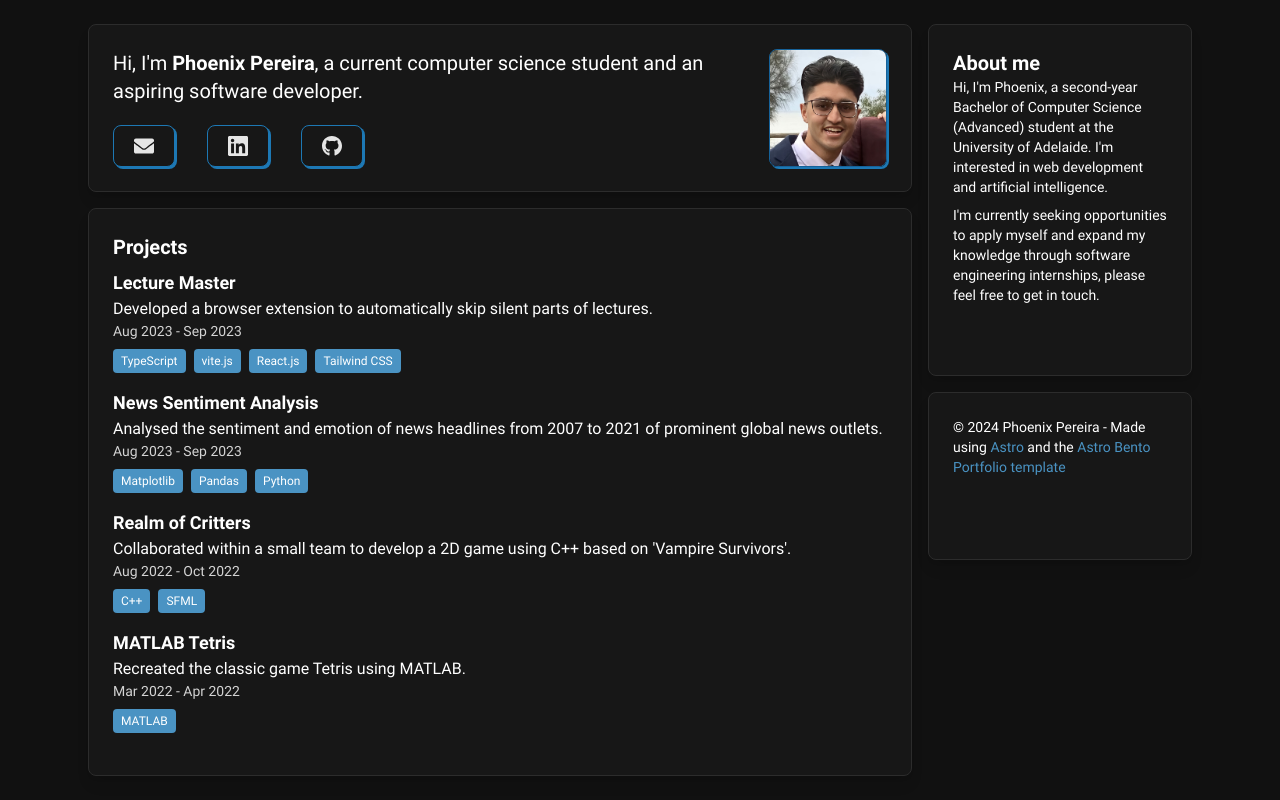
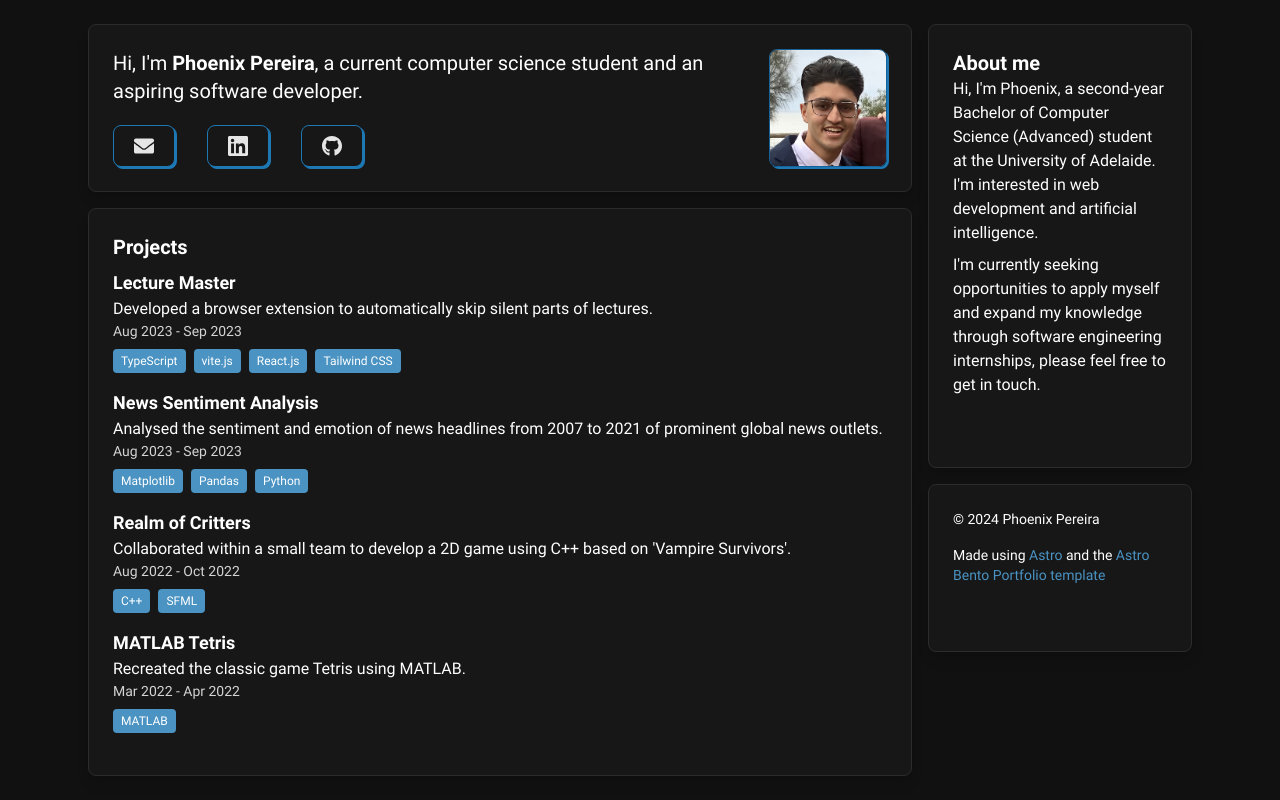
Before and after one commit to phoenixpereira/phoenixpereira.github.io, an Astro site: page / in a window 1280 px wide. Built offline with nearby package versions, Linux system fonts and the light colour scheme; Astro itself is replaced by a stand-in of ours.

Commit message:
chore: adjusted text sizings

```diff
--- a/src/components/AboutMe.astro
+++ b/src/components/AboutMe.astro
@@ -2,14 +2,14 @@
 import Card from './Card/index.astro'
 ---
 
-<Card colSpan="md:col-span-1" rowSpan="md:row-span-4" title="About me">
+<Card colSpan="md:col-span-1" rowSpan="md:row-span-5" title="About me">
 	<div class="flex flex-col gap-2">
-		<p class="text-sm font-light">
+		<p>
 			Hi, I'm Phoenix, a second-year Bachelor of Computer Science (Advanced) student at the
 			University of Adelaide. I'm interested in web development and artificial intelligence.
 			<br />
 		</p>
-		<p class="text-sm font-light">
+		<p>
 			I'm currently seeking opportunities to apply myself and expand my knowledge through software
 			engineering internships, please feel free to get in touch.
 			<br />
--- a/src/pages/index.astro
+++ b/src/pages/index.astro
@@ -36,8 +36,10 @@ import Projects from '../components/Projects.astro'
 		<AboutMe />
 		<Projects />
 		<Card colSpan="md:col-span-1" rowSpan="md:row-span-2">
-			<p class="text-sm">
-				© 2024 Phoenix Pereira - Made using <a
+			<p class="text-sm">© 2024 Phoenix Pereira</p>
+
+			<p class="mt-4 text-sm">
+				Made using <a
 					href="https://astro.build/"
 					target="_blank"
 					class="text-primary-400 hover:underline">Astro</a
```
